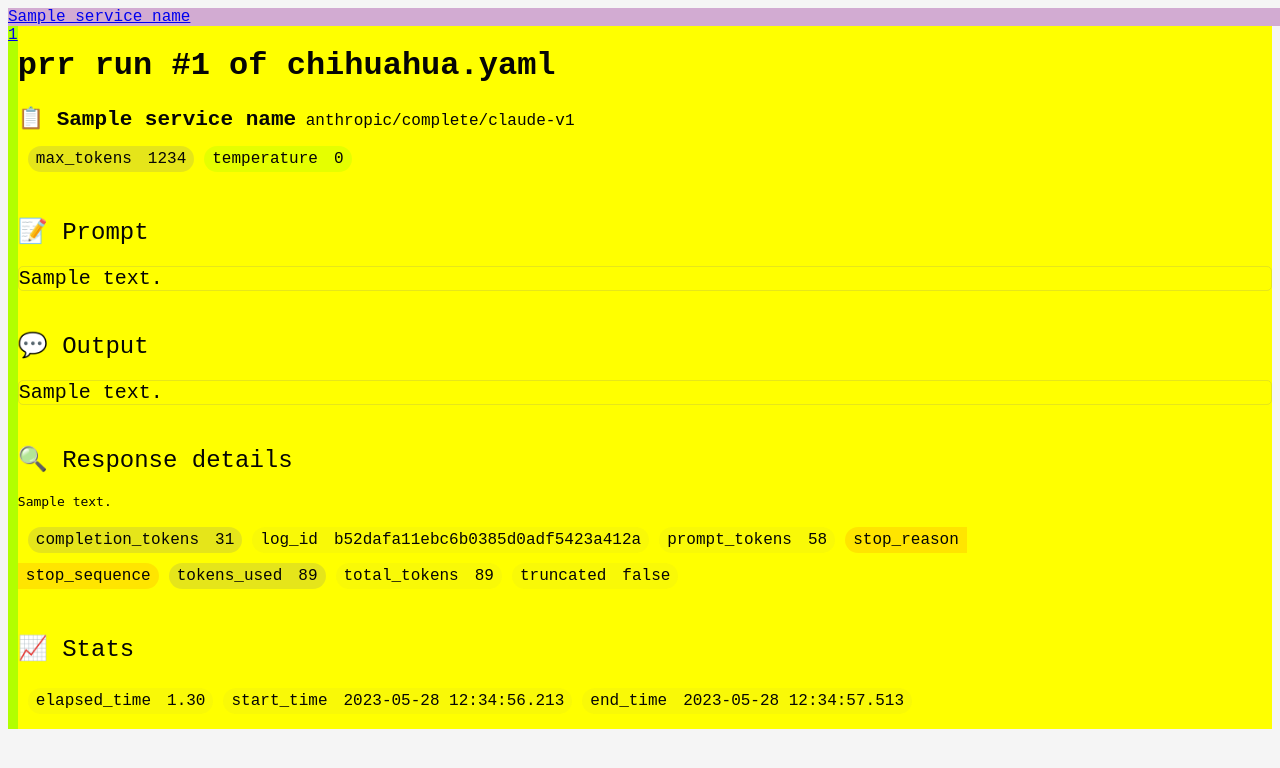
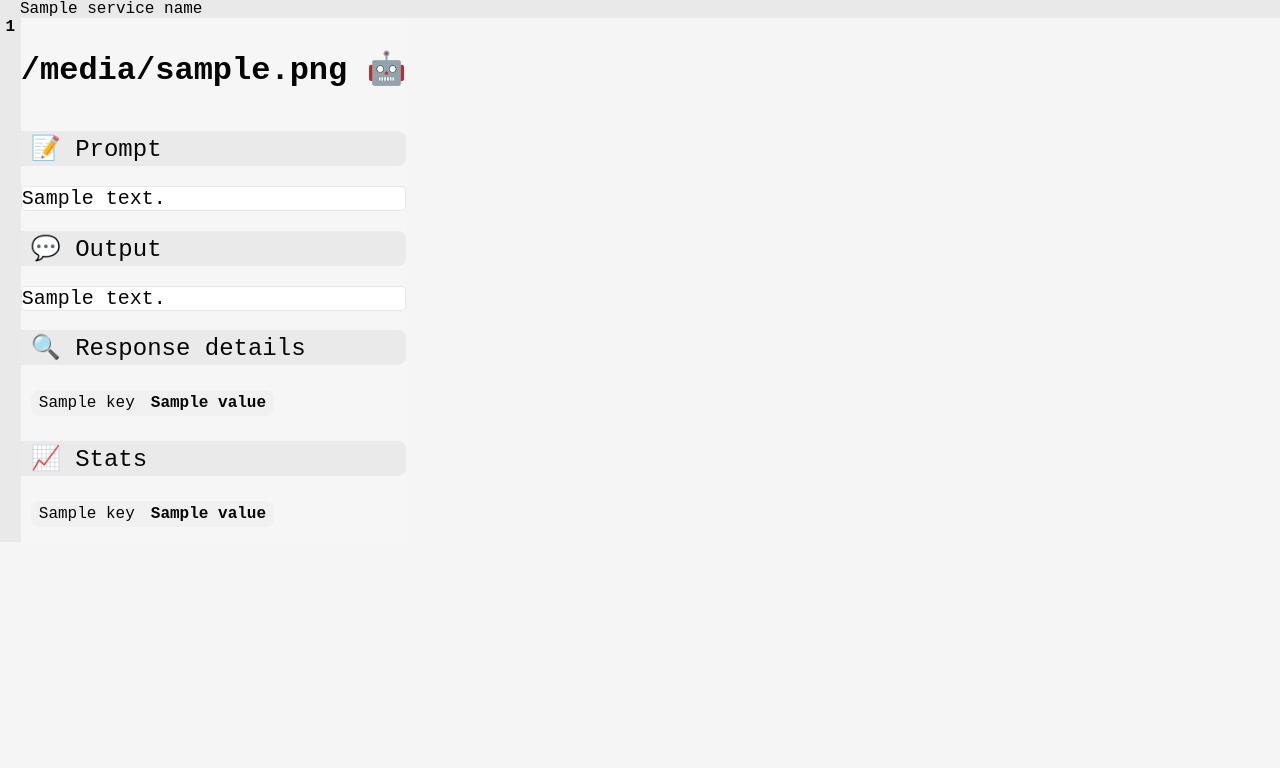
Before and after one commit to Forward-Operators/prr, a FastAPI app: template prr/ui/templates/run.html in a window 1280 px wide. Shown: the top 768 px of the page. Run offline with FastAPI, Linux system fonts and the light colour scheme; the template is opened without the code that fills it: most values are stand-ins (such as "Sample title", 1, 10 or a date in 2020).

Commit message:
more styling

```diff
--- a/prr/runner/saved_run.py
+++ b/prr/runner/saved_run.py
@@ -70,5 +70,8 @@ class SavedRunsCollection:
 
     return [SavedRun(os.path.join(self.runs_directory_path, run_subdir)) for run_subdir in run_subdirs]
 
+  def latest(self):
+    return self.all()[-1]
+
   def run(self, run_id):
     return SavedRun(os.path.join(self.runs_directory_path, str(int(run_id))))
--- a/prr/ui/main.py
+++ b/prr/ui/main.py
@@ -2,7 +2,7 @@ import os
 import sys
 
 from fastapi import FastAPI, Request
-from fastapi.responses import HTMLResponse
+from fastapi.responses import HTMLResponse, RedirectResponse
 from fastapi.staticfiles import StaticFiles
 from fastapi.templating import Jinja2Templates
 
@@ -16,24 +16,14 @@ templates = Jinja2Templates(directory="templates")
 
 # app.mount("/static", StaticFiles(directory="static"), name="static")
 
-@app.get("/", response_class=HTMLResponse)
-async def root(request: Request):
-    collection = SavedRunsCollection("/workspaces/prr/examples/configured/chihuahua.yaml")
-    runs = collection.all()
+def render_run(id, request, collection, service_name=None):
+    run = collection.run(id)
 
-    available_run_ids = [run.id() for run in runs]
+    if not service_name:
+      service = run.services()[0]
+    else:
+      service = run.service(service_name)
 
-    return templates.TemplateResponse("runs.html", {
-      'request': request,
-      'available_run_ids': available_run_ids
-    })
-
-
-@app.get("/runs/{id}/{service_name}", response_class=HTMLResponse)
-async def get_run(request: Request, id: int, service_name: str):
-    collection = SavedRunsCollection("/workspaces/prr/examples/configured/chihuahua.yaml")
-    run = collection.run(id)
-    service = run.service(service_name)
     all_run_ids = [_run.id() for _run in collection.all()]
     all_service_names = [_service.name() for _service in run.services()]
 
@@ -46,17 +36,31 @@ async def get_run(request: Request, id: int, service_name: str):
       "output_content": service.prompt_content(),
       "run_details": service.run_details(),
       "all_run_ids": sorted(all_run_ids, key=int, reverse=True),
-      "all_service_names": all_service_names
+      "all_service_names": all_service_names,
+      "prompt_file": "chihuahua.yaml"
     }
 
     return templates.TemplateResponse("run.html", args)
 
+@app.get("/", response_class=RedirectResponse)
+async def root(request: Request):
+    return RedirectResponse("/runs/latest", status_code=302)
 
-@app.get("/runs/{id}", response_class=HTMLResponse)
-async def get_services(request: Request, id: int):
+@app.get("/runs/latest", response_class=HTMLResponse)
+async def get_latest_run(request: Request):
     collection = SavedRunsCollection("/workspaces/prr/examples/configured/chihuahua.yaml")
-    run = collection.run(id)
-    service_names = [service.name() for service in run.services()]
+    id = collection.latest().id()
+    service = collection.latest().services()[0]
 
-    args = {"request": request, "id": str(id), "services": service_names}
-    return templates.TemplateResponse("services.html", args)
+    return render_run(id, request, collection, service.name())
+
+@app.get("/runs/{_id}/{service_name}", response_class=HTMLResponse)
+async def get_run(request: Request, _id: str, service_name: str):
+    collection = SavedRunsCollection("/workspaces/prr/examples/configured/chihuahua.yaml")
+
+    if _id == "latest":
+      id = collection.latest().id()
+    else:
+      id = _id
+
+    return render_run(id, request, collection, service_name)
--- a/prr/ui/templates/run.html
+++ b/prr/ui/templates/run.html
@@ -9,6 +9,7 @@
             background-color: #F5F5F5;
             color: #050505;
             font-family: 'Courier New', Courier, monospace;
+            margin: 0;
         }
 
         h1 {
@@ -16,14 +17,21 @@
         }
 
         h2 {
+          font-family: 'Courier New', Courier, monospace;
           font-weight: 500;
-          margin-top: 40px;
+          background-color: rgba(0, 0, 0, 0.05);
+          padding-left: 10px;
+          padding-top: 3px;
+          padding-bottom: 3px;
+          border-top-right-radius: 8px;
+          border-bottom-right-radius: 8px;
         }
 
         div.prompt-text, div.completion-text {
           white-space: pre-wrap;
           font-family: 'Courier New', Courier, monospace;
           border: 1px solid rgba(128, 128, 128, 0.2);
+          background-color: white;
           border-radius: 5px;
           font-size: 20px;
         }
@@ -32,13 +40,14 @@
           display: flex;
           flex-wrap: wrap;
           padding: 0;
+          margin: 0;
           margin-top: 10px;
           margin-bottom: 10px;
         }
 
         dt, dd {
           padding: 4px 8px;
-          border-radius: 25px;
+          border-radius: 8px;
           background-color: rgba(128, 128, 128, 0.05);
           margin-top: 5px;
           margin-bottom: 5px;
@@ -58,7 +67,7 @@
         }
 
         dd {
-          font-weight: 500;
+          font-weight: 600;
         }
 
         dd.temperature, dt.temperature {
@@ -77,8 +86,6 @@
           background-color: rgba(255, 0, 0, 0.10);
         }
 
-        div.service-description { width: 80%; }
-        .response-details { width: 80%; }
 
         div.service-description .service-name {
           font-weight: bold;
@@ -86,52 +93,65 @@
         }
 
         div#run-list {
-          background-color: rgba(0, 255, 0, 0.3);
+          background-color: rgba(0, 0, 0, 0.05);
           color: white;
           width: 1%;
           text-align: center;
+          padding-left: 4px;
+          padding-right: 4px;
+        }
+
+        div#run-list a, div#service-list a {
+          text-decoration: none;
+          color: black;
+        }
+
+        div#run-list a:hover, div#service-list a:hover {
+          text-decoration: underline;
+        }
+
+        div#run-list a.current, div#service-list a.current {
+          font-weight: bold;
         }
 
         div#service-list {
-          background-color: rgba(128, 0, 128, 0.3);
+          padding-left: 20px;
+          background-color: rgba(0, 0, 0, 0.05);
           width: 100vw;
         }
 
         div#run-list-and-content {
           display: flex;
-          background-color: yellow;
+        }
+
+        div#run {
+          padding-top: 10px;
+          background-color: rgba(255, 255, 255, 0.05);
         }
 </style>
 </head>
 <body>
   <div>
     <div id="service-list">
-      {% for service_name in all_service_names %}
-        <span>
-          <a href="/runs/{{ id }}/{{ service_name }}">{{ service_name }}</a>
-        </span>
+      {% for _service_name in all_service_names %}
+        <a class="{{'current' if service_name == _service_name }}" href="/runs/{{ id }}/{{ _service_name }}">{{ _service_name }}</a>
       {% endfor %}
     </div>
     <div id="run-list-and-content">
       <div id="run-list">
         {% for run_id in all_run_ids %}
-          <div>
-            <a href="/runs/{{ run_id }}/{{ service_name }}">{{ run_id }}</a>
-          </div>
+          <a class="{{'current' if run_id == id }}" href="/runs/{{ run_id }}/{{ service_name }}">{{ run_id }}</a>
         {% endfor %}
       </div>
       <div id="run">
-        <h1>prr run #{{ id }} of chihuahua.yaml</h1>
+        <h1>{{ prompt_file }} 🤖 {{ run_details.request.model }}</h1>
 
         <div class="service-description">
-          <span class="service-name">📋 {{ service_name }}</span>
-          <span class="model-name">anthropic/complete/claude-v1</span>
-
           <dl class="model-options">
-            <dt class="max_tokens">max_tokens</dt>
-            <dd class="max_tokens">1234</dd>
-            <dt class="temperature">temperature</dt>
-            <dd class="temperature">0</dd>
+            {% for key, value in run_details.request.options.items() %}
+              <dt class="{{ key }}">{{ key }}</dt>
+              <dd class="{{ key }}">{{ value }}</dd>
+            {% endfor %}
           </dl>
         </div>
 
@@ -145,34 +165,20 @@
 
       <h2>🔍 Response details</h2>
 
-      <pre>{{ run_details }}</pre>
-
       <dl class="response-details">
-        <dt class="completion_tokens">completion_tokens</dt>
-        <dd class="completion_tokens">31</dd>
-        <dt>log_id</dt>
-          <dd>b52dafa11ebc6b0385d0adf5423a412a</dd>
-        <dt>prompt_tokens</dt>
-          <dd>58</dd>
-        <dt class="stop_reason">stop_reason</dt>
-          <dd class="stop_reason">stop_sequence
-        <dt class="tokens_used">tokens_used</dt>
-          <dd class="tokens_used">89</dd>
-        <dt>total_tokens</dt>
-          <dd>89</dd>
-        <dt>truncated</dt>
-          <dd>false</dd>
+        {% for key, value in run_details.response.items() %}
+          <dt class="{{ key }}">{{ key }}</dt>
+          <dd class="{{ key }}">{{ value }}</dd>
+        {% endfor %}
       </dl>
 
       <h2>📈 Stats</h2>
 
-      <dl>
-        <dt>elapsed_time</dt>
-        <dd>1.30</dd>
-        <dt>start_time</dt>
-        <dd>2023-05-28 12:34:56.213</dd>
-        <dt>end_time</dt>
-        <dd>2023-05-28 12:34:57.513</dd>
+      <dl class="stats">
+          {% for key, value in run_details.stats.items() %}
+            <dt class="{{ key }}">{{ key }}</dt>
+            <dd class="{{ key }}">{{ value }}</dd>
+          {% endfor %}
       </dl>
 
       </div>
```
Also changed, not shown: prr/ui/templates/runs.html (deleted, +0 -102 lines), prr/ui/templates/services.html (deleted, +0 -102 lines).
